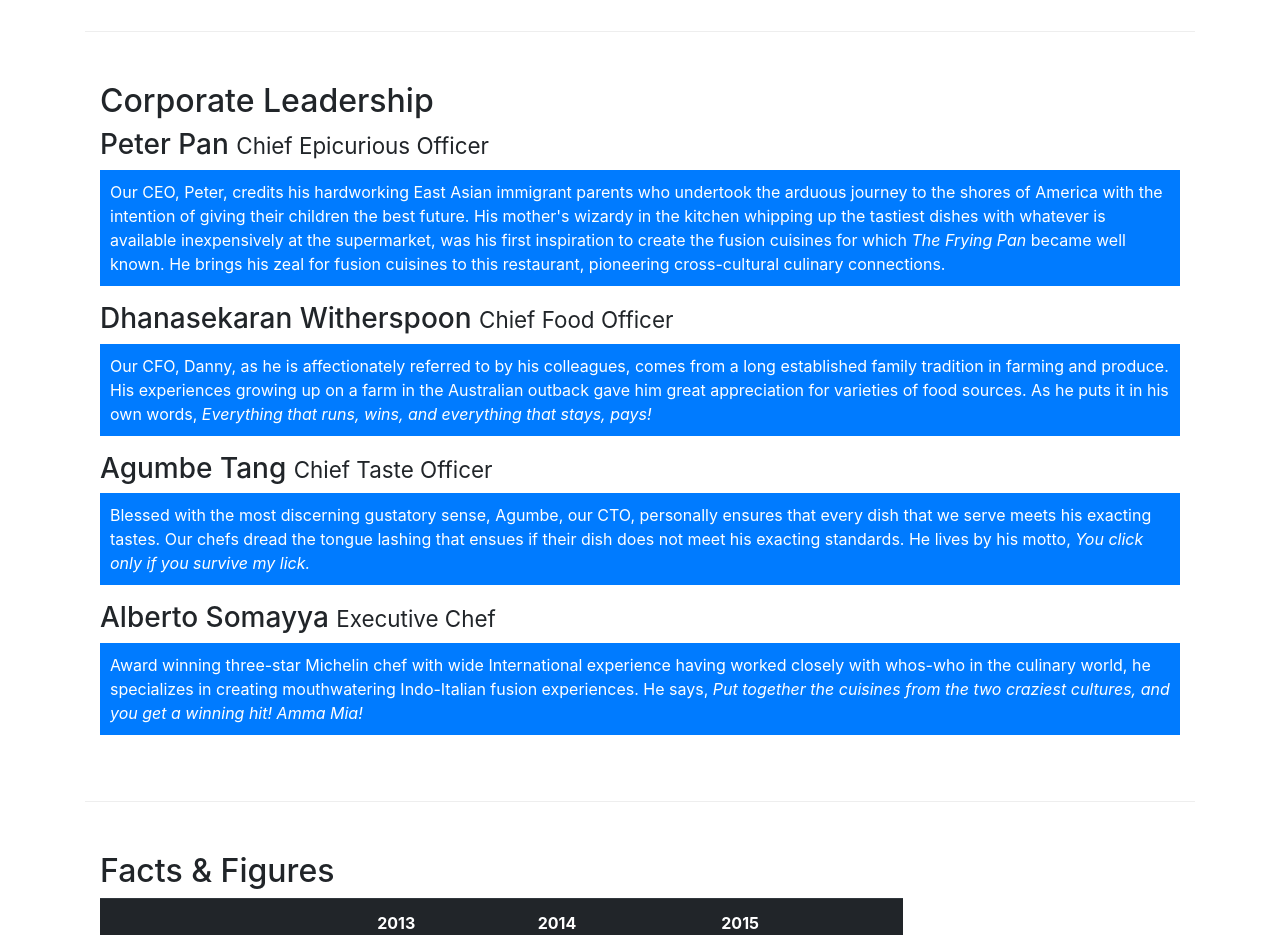
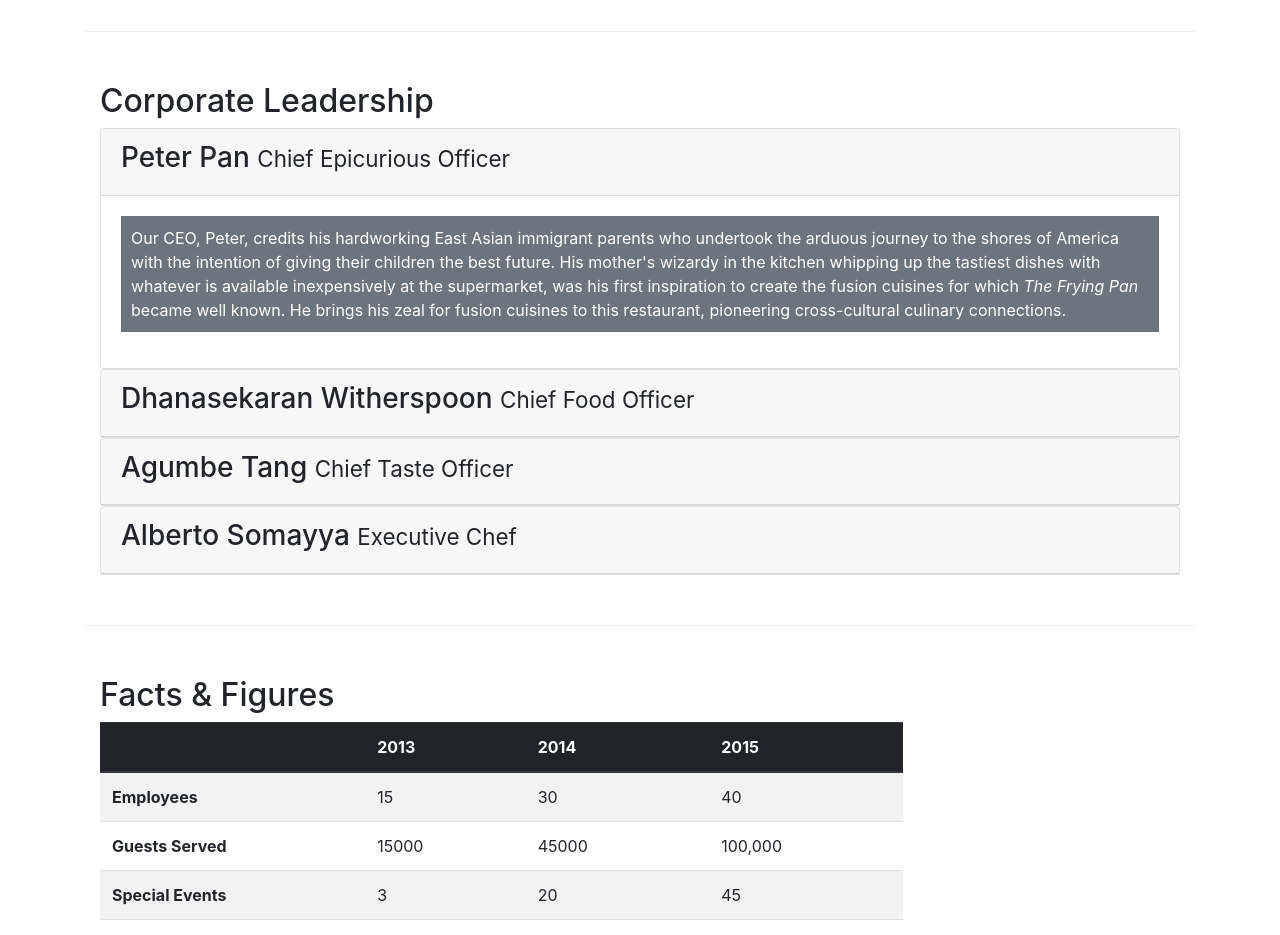
Before and after one commit to sushanth-hrn/Bootstrap, a website: page aboutus.html in a window 1280 px wide. Shown: the part 940-1875 px from the top of the page. Drawn offline with nearby package versions, Linux system fonts and the light colour scheme.

Commit message:
accordion

```diff
--- a/aboutus.html
+++ b/aboutus.html
@@ -105,14 +105,71 @@
         <div class="row row-content">
             <div class="col-12">
                 <h2>Corporate Leadership</h2>
-                <h3>Peter Pan <small>Chief Epicurious Officer</small></h3>
-                <p class="d-none d-sm-block bg-primary text-white" style="padding: 10px;">Our CEO, Peter, credits his hardworking East Asian immigrant parents who undertook the arduous journey to the shores of America with the intention of giving their children the best future. His mother's wizardy in the kitchen whipping up the tastiest dishes with whatever is available inexpensively at the supermarket, was his first inspiration to create the fusion cuisines for which <em>The Frying Pan</em> became well known. He brings his zeal for fusion cuisines to this restaurant, pioneering cross-cultural culinary connections.</p>
-                <h3>Dhanasekaran Witherspoon <small>Chief Food Officer</small></h3>
-                <p class="d-none d-sm-block bg-primary text-white" style="padding: 10px;">Our CFO, Danny, as he is affectionately referred to by his colleagues, comes from a long established family tradition in farming and produce. His experiences growing up on a farm in the Australian outback gave him great appreciation for varieties of food sources. As he puts it in his own words, <em>Everything that runs, wins, and everything that stays, pays!</em></p>
-                <h3>Agumbe Tang <small>Chief Taste Officer</small></h3>
-                <p class="d-none d-sm-block bg-primary text-white" style="padding: 10px;">Blessed with the most discerning gustatory sense, Agumbe, our CTO, personally ensures that every dish that we serve meets his exacting tastes. Our chefs dread the tongue lashing that ensues if their dish does not meet his exacting standards. He lives by his motto, <em>You click only if you survive my lick.</em></p>
-                <h3>Alberto Somayya <small>Executive Chef</small></h3>
-                <p class="d-none d-sm-block bg-primary text-white" style="padding: 10px;">Award winning three-star Michelin chef with wide International experience having worked closely with whos-who in the culinary world, he specializes in creating mouthwatering Indo-Italian fusion experiences. He says, <em>Put together the cuisines from the two craziest cultures, and you get a winning hit! Amma Mia!</em></p>
+
+                <div id="accordion">
+
+                    <div class="card">
+                        <div class="card-header" role="tab" style="cursor: pointer;">
+                            <h3>
+                                <a data-toggle="collapse" data-target="#pet">
+                                    Peter Pan <small>Chief Epicurious Officer</small>
+                                </a>
+                            </h3>
+                        </div>
+                        <div class="collapse show" id="pet" data-parent="#accordion">
+                            <div class="card-body">
+                                <p class="d-none d-sm-block bg-secondary text-white" style="padding: 10px;">Our CEO, Peter, credits his hardworking East Asian immigrant parents who undertook the arduous journey to the shores of America with the intention of giving their children the best future. His mother's wizardy in the kitchen whipping up the tastiest dishes with whatever is available inexpensively at the supermarket, was his first inspiration to create the fusion cuisines for which <em>The Frying Pan</em> became well known. He brings his zeal for fusion cuisines to this restaurant, pioneering cross-cultural culinary connections.</p>
+                            </div>
+                        </div>
+                    </div>
+
+                    <div class="card">
+                        <div class="card-header" role="tab" style="cursor: pointer;">
+                            <h3>
+                                <a data-toggle="collapse" data-target="#danny">
+                                    Dhanasekaran Witherspoon <small>Chief Food Officer</small>
+                                </a>
+                            </h3>
+                        </div>
+                        <div class="collapse" id="danny" data-parent="#accordion">
+                            <div class="card-body">
+                                <p class="d-none d-sm-block bg-secondary text-white" style="padding: 10px;">Our CFO, Danny, as he is affectionately referred to by his colleagues, comes from a long established family tradition in farming and produce. His experiences growing up on a farm in the Australian outback gave him great appreciation for varieties of food sources. As he puts it in his own words, <em>Everything that runs, wins, and everything that stays, pays!</em></p>
+                            </div>
+                        </div>
+                    </div>
+
+                    <div class="card">
+                        <div class="card-header" role="tab" style="cursor: pointer;">
+                            <h3>
+                                <a data-toggle="collapse" data-target="#ag">
+                                    Agumbe Tang <small>Chief Taste Officer</small>
+                                </a>
+                            </h3>
+                        </div>
+                        <div class="collapse" id="ag" data-parent="#accordion">
+                            <div class="card-body">
+                                <p class="d-none d-sm-block bg-secondary text-white" style="padding: 10px;">Blessed with the most discerning gustatory sense, Agumbe, our CTO, personally ensures that every dish that we serve meets
+                                    his exacting tastes. Our chefs dread the tongue lashing that ensues if their dish does not meet his exacting standards. He lives by his motto, <em>You click only if you survive my lick.</em></p>
+                            </div>
+                        </div>
+                    </div>
+
+                    <div class="card">
+                        <div class="card-header" role="tab" style="cursor: pointer;">
+                            <h3>
+                                <a data-toggle="collapse" data-target="#alb">
+                                    Alberto Somayya <small>Executive Chef</small>
+                                </a>
+                            </h3>
+                        </div>
+                        <div class="collapse" id="alb" data-parent="#accordion">
+                            <div class="card-body">
+                                <p class="d-none d-sm-block bg-secondary text-white" style="padding: 10px;">Award winning three-star Michelin chef with wide International experience having worked closely with whos-who in the culinary world, he specializes in creating mouthwatering Indo-Italian fusion experiences.
+                                    He says, <em>Put together the cuisines from the two craziest cultures, and you get a winning hit! Amma Mia!</em></p>
+                            </div>
+                        </div>
+                    </div>
+                </div>
             </div>
        </div>
 
--- a/css/style.css
+++ b/css/style.css
@@ -37,3 +37,10 @@ body{
 .navbar-dark {
     background-color: rgb(101, 11, 185);
 }
+
+.tab-content {
+    margin-left: 2px solid black;
+    margin-right: 2px solid black;
+    margin-bottom: 2px solid black;
+    padding: 10px;
+}
```
